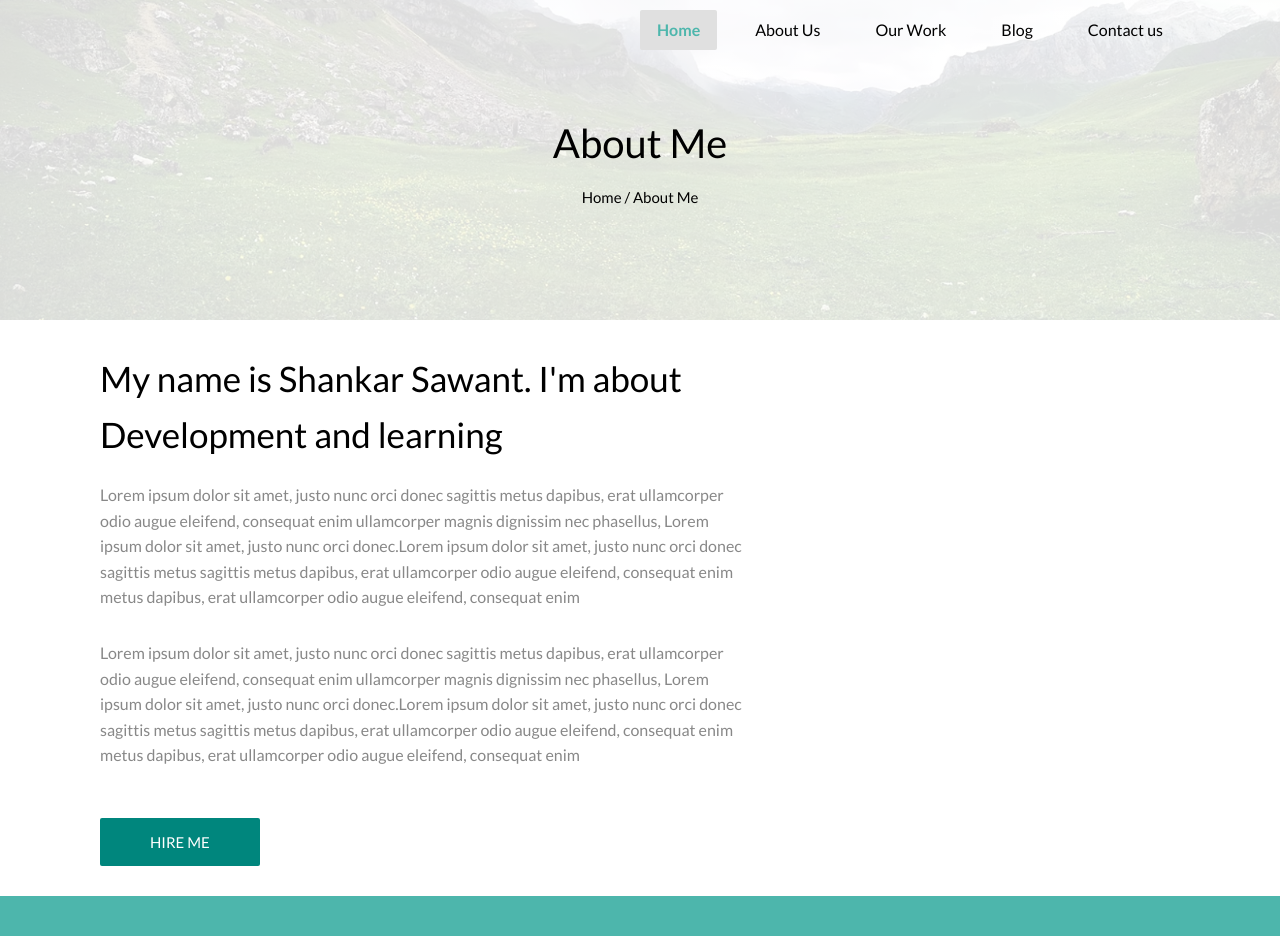
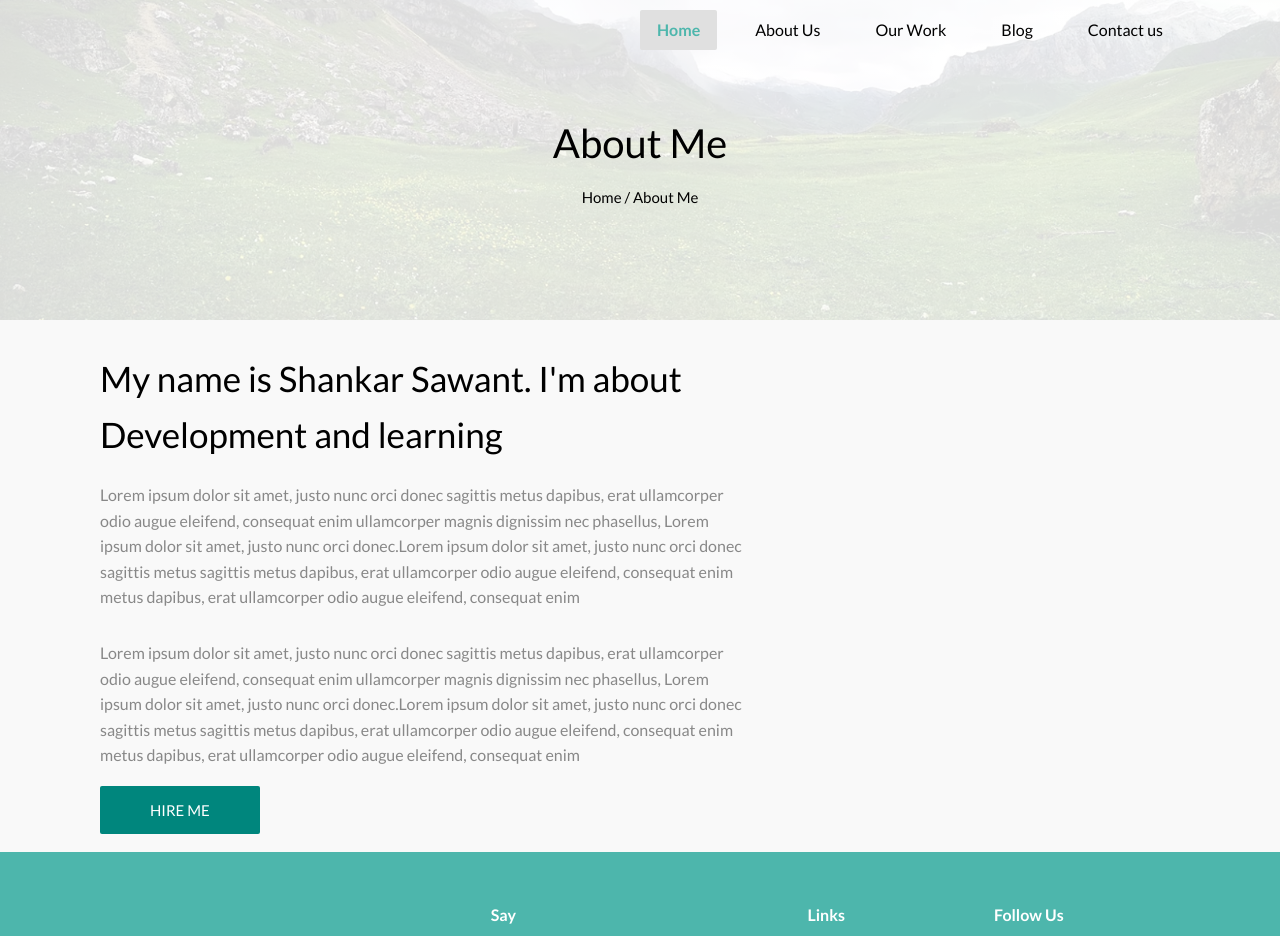
Before and after one commit to shankar81/personal-website, a React (Create React App) app: page / in a window 1280 px wide. Shown: the top 936 px of the page. Built offline with nearby package versions, Linux system fonts and the light colour scheme; a web font is replaced by a local one.

Commit message:
before working on timeline

```diff
--- /dev/null
+++ b/src/components/PrimaryButton/PrimaryButton.scss
@@ -0,0 +1,21 @@
+@import '../../cosntants.scss';
+
+.button {
+  &--primary {
+    font-size: 1.5rem;
+    text-transform: uppercase;
+    text-decoration: none;
+    color: #fff;
+    background-color: $primaryDarkColor;
+    margin-top: 2rem;
+    padding: 1.5rem 5rem;
+    border: none;
+    border-radius: $border-radius;
+    cursor: pointer;
+    transition: background $transition, box-shadow $transition;
+
+    &:focus {
+      box-shadow: 0 0 0.1rem 0.5rem $primaryLightColor;
+    }
+  }
+}
--- /dev/null
+++ b/src/components/PrimaryButton/PrimaryButton.tsx
@@ -0,0 +1,17 @@
+import React from "react";
+import "./PrimaryButton.scss";
+
+interface Props {
+  children?: JSX.Element;
+  label: string;
+  link?: string;
+  onClick?: () => void;
+}
+
+export default function PrimaryButton(props: Props) {
+  return (
+    <a href={props.link} onClick={props.onClick} className="button--primary">
+      {props.label}
+    </a>
+  );
+}
--- a/src/pages/About/About.scss
+++ b/src/pages/About/About.scss
@@ -2,6 +2,7 @@
 
 .about {
   &__container {
+    background-color: #f9f9f9;
   }
 
   &__top {
@@ -55,23 +56,5 @@
       color: #888;
       margin-bottom: 3rem;
     }
-
-    &--button {
-      font-size: 1.5rem;
-      text-transform: uppercase;
-      text-decoration: none;
-      color: #fff;
-      background-color: $primaryDarkColor;
-      margin-top: 2rem;
-      padding: 1.5rem 5rem;
-      border: none;
-      border-radius: $border-radius;
-      cursor: pointer;
-      transition: background $transition, box-shadow $transition;
-
-      &:focus {
-        box-shadow: 0 0 0.1rem 0.5rem $primaryLightColor;
-      }
-    }
   }
 }
--- a/src/pages/About/About.tsx
+++ b/src/pages/About/About.tsx
@@ -1,4 +1,5 @@
 import React from "react";
+import PrimaryButton from "../../components/PrimaryButton/PrimaryButton";
 import "./About.scss";
 
 export default function About() {
@@ -35,7 +36,7 @@ export default function About() {
             odio augue eleifend, consequat enim metus dapibus, erat ullamcorper
             odio augue eleifend, consequat enim
           </p>
-          <button className="about__me--button">Hire Me</button>
+          <PrimaryButton link="#About" label="Hire Me" />
         </div>
       </div>
     </div>
--- a/src/pages/Landing/Landing.scss
+++ b/src/pages/Landing/Landing.scss
@@ -2,5 +2,6 @@
 
 .landing {
   &__container {
+    background-color: #f9f9f9;
   }
 }
```
Also changed, not shown: src/components/Hero/Hero.tsx (+6 -3 lines).
